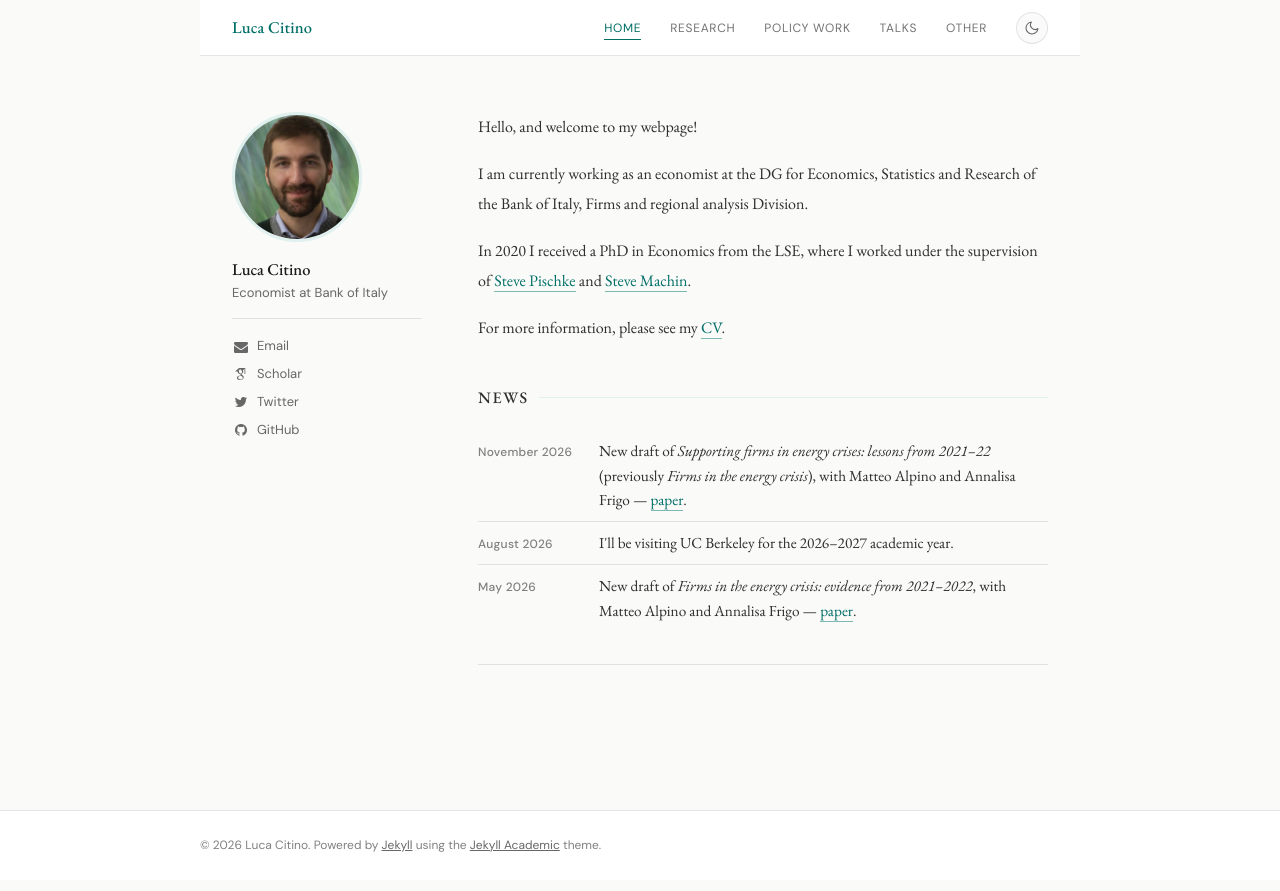
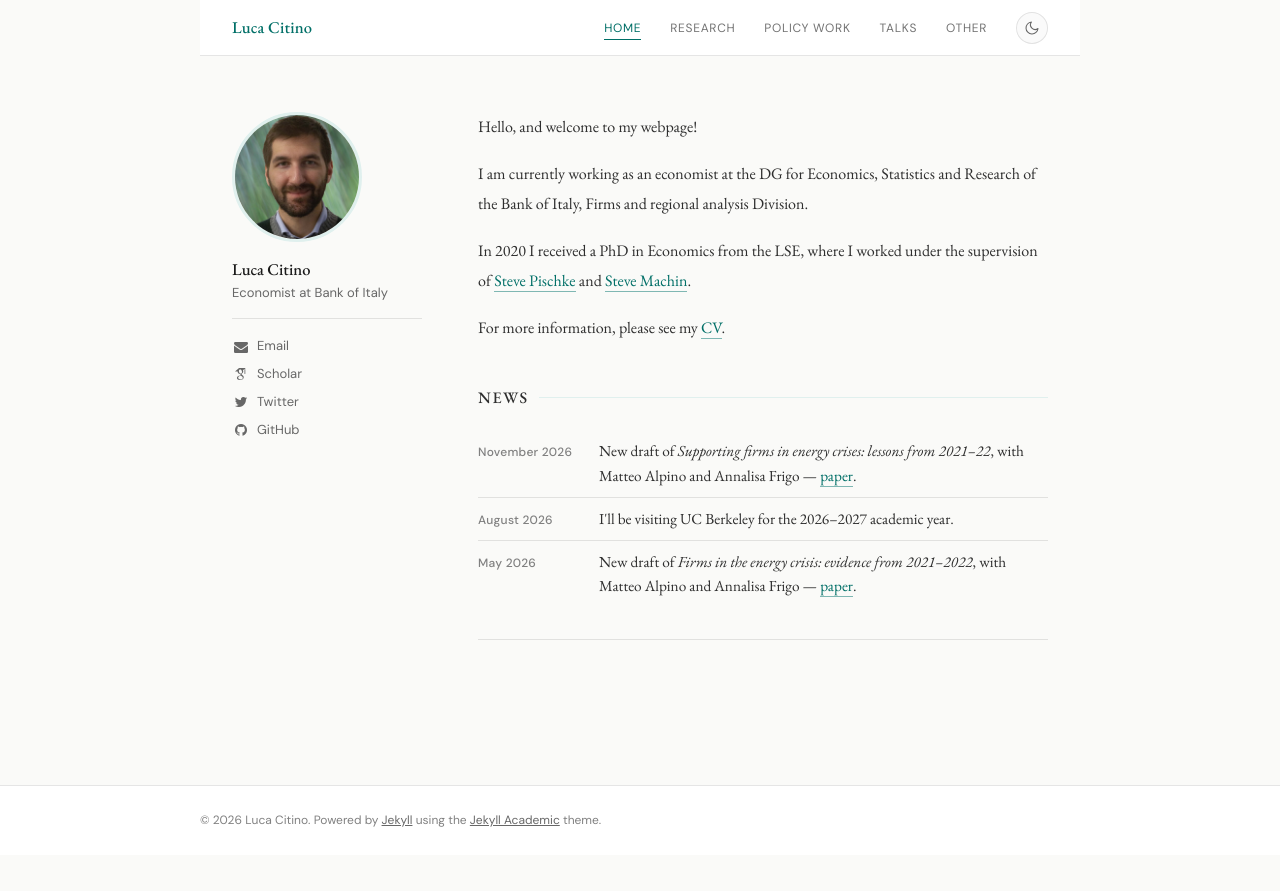
Before and after one commit to luca-citino/luca-citino.github.io, a Jekyll site: the page built from index.md, in a window 1280 px wide. Shown: the top 891 px of the page. Built offline with Jekyll 4.4.1, drawn with Linux system fonts in a browser that asks for light colours; nearby versions of some CDN libraries; some web fonts are replaced.

Commit message:
Shorten the energy crisis paper news entry
Co-Authored-By: Claude Opus 5.5 <noreply@anthropic.com>
Claude-Session: https://claude.ai/code/session_016HWvzx49Mu59NW2fzATEGh

```diff
--- a/_data/news.yml
+++ b/_data/news.yml
@@ -13,8 +13,7 @@
 
 - date: November 2026
   text: >-
-    New draft of <em>Supporting firms in energy crises: lessons from 2021–22</em>
-    (previously <em>Firms in the energy crisis</em>),
+    New draft of <em>Supporting firms in energy crises: lessons from 2021–22</em>,
     with Matteo Alpino and Annalisa Frigo —
     <a href="https://luca-citino.github.io/docs/acf_nov2026.pdf">paper</a>.
 
```
